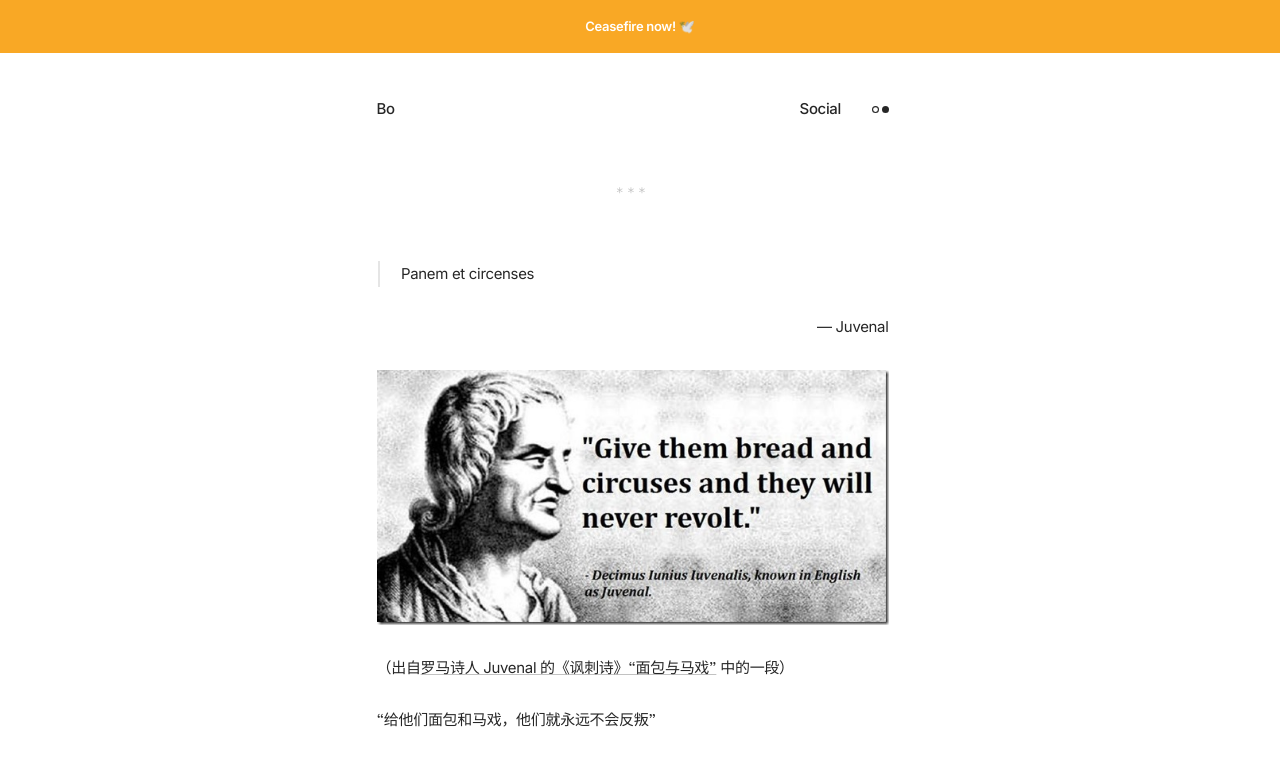
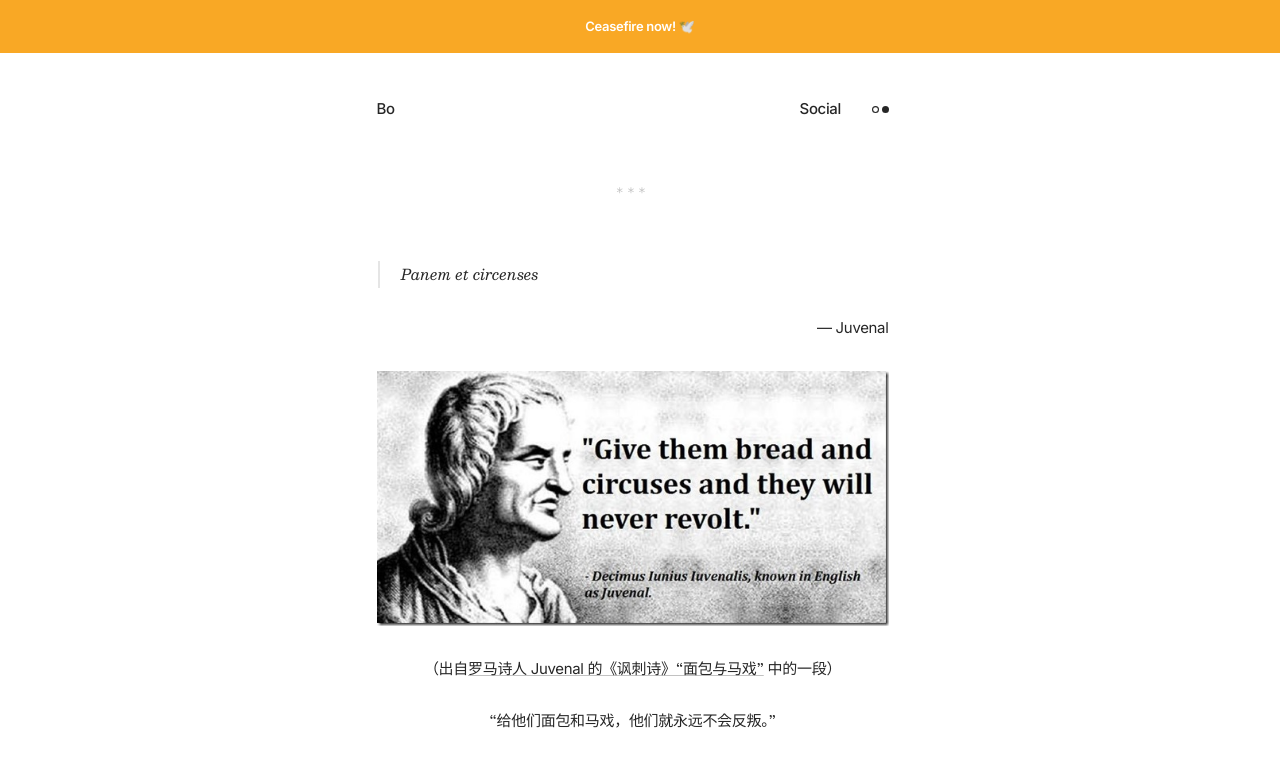
Before and after one commit to skywalker23241/bo, an Astro site: page / in a window 1280 px wide. Shown: the top 777 px of the page. Built offline with nearby package versions, Linux system fonts and the light colour scheme; Astro itself is replaced by a stand-in of ours; a web font is replaced by a local one.

Commit message:
更新字体以及首页

```diff
--- a/src/content/about/about.md
+++ b/src/content/about/about.md
@@ -4,17 +4,21 @@ title: 'About'
 
 <!--
 This content will be displayed at the top of the index page.
-You can leave this empty if you don’t want to show any content.
+You can leave this empty if you don't want to show any content.
 -->
 
 
 ---
 
-> Panem et circenses
+> _**Panem et circenses**_
 <div style="text-align: right;">— <cite>Juvenal</cite></div>
 
 ![Bread and Cricuses](../posts/_assets/breadandcircuses-index.jpg)
 
-（出自[罗马诗人 Juvenal 的《讽刺诗》“面包与马戏”](https://en.wikipedia.org/wiki/Bread_and_circuses) 中的一段）
+<div style="text-align: center;">
 
-“给他们面包和马戏，他们就永远不会反叛”
+（出自[罗马诗人 Juvenal 的《讽刺诗》"面包与马戏"](https://en.wikipedia.org/wiki/Bread_and_circuses) 中的一段）
+
+“给他们面包和马戏，他们就永远不会反叛。”
+
+</div>
--- a/src/styles/fonts.css
+++ b/src/styles/fonts.css
@@ -19,3 +19,11 @@
     U+0000-00FF, U+0131, U+0152-0153, U+02BB-02BC, U+02C6, U+02DA, U+02DC, U+2000-206F, U+2074,
     U+20AC, U+2122, U+2191, U+2193, U+2212, U+2215, U+FEFF, U+FFFD;
 }
+
+@font-face {
+  font-family: 'LXGW WenKai';
+  font-style: normal;
+  font-weight: 400;
+  font-display: swap;
+  src: url('/fonts/LXGWWenKai-Regular.ttf') format('truetype');
+}
--- a/src/styles/global.css
+++ b/src/styles/global.css
@@ -7,7 +7,7 @@
 
   /* Typography */
   --sans:
-    Inter, -apple-system, BlinkMacSystemFont, Segoe UI, Roboto, Oxygen, Ubuntu, Cantarell,
+    'LXGW WenKai', Inter, -apple-system, BlinkMacSystemFont, Segoe UI, Roboto, Oxygen, Ubuntu, Cantarell,
     Fira Sans, Droid Sans, Helvetica Neue, sans-serif;
   --serif: Besley, Baskerville, Georgia, Cambria, 'Times New Roman', Times, serif;
   --mono: SFMono-Regular, Menlo, Monaco, Consolas, 'Liberation Mono', 'Courier New', monospace;
@@ -198,15 +198,44 @@ main {
 }
 
 .sr-only {
+  position: absolute;
+  width: 1px;
+  height: 1px;
+  padding: 0;
+  margin: -1px;
+  overflow: hidden;
+  clip: rect(0, 0, 0, 0);
+  white-space: nowrap;
   border: 0;
-  padding: 0;
-  margin: 0;
-  position: absolute !important;
+}
+
+a {
+  color: var(--text-primary);
+  text-decoration: none;
+  position: relative;
+  display: inline-block;
+}
+
+a::after {
+  content: '';
+  position: absolute;
+  bottom: -1px;
+  left: 0;
+  width: 100%;
   height: 1px;
-  width: 1px;
-  overflow: hidden;
-  clip: rect(1px 1px 1px 1px);
-  clip: rect(1px, 1px, 1px, 1px);
-  clip-path: inset(50%);
-  white-space: nowrap;
+  background-color: var(--text-primary);
+  transform: scaleX(0);
+  transform-origin: bottom right;
+  transition: transform 0.3s ease;
 }
+
+a:hover::after {
+  transform: scaleX(1);
+  transform-origin: bottom left;
+}
+
+mark {
+  background-color: var(--mark);
+  padding: 0 0.125rem;
+  border-radius: 0.125rem;
+}
```
Also changed, not shown: 1 other file.
